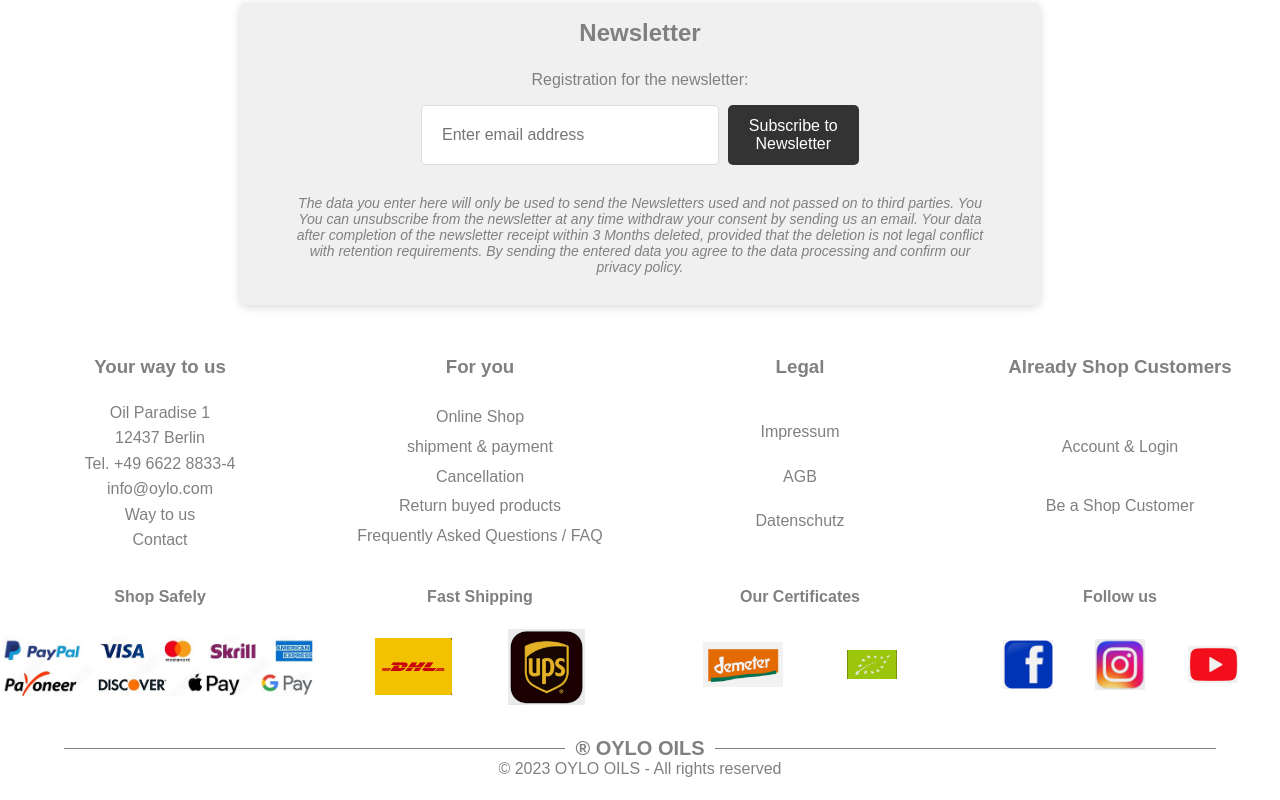
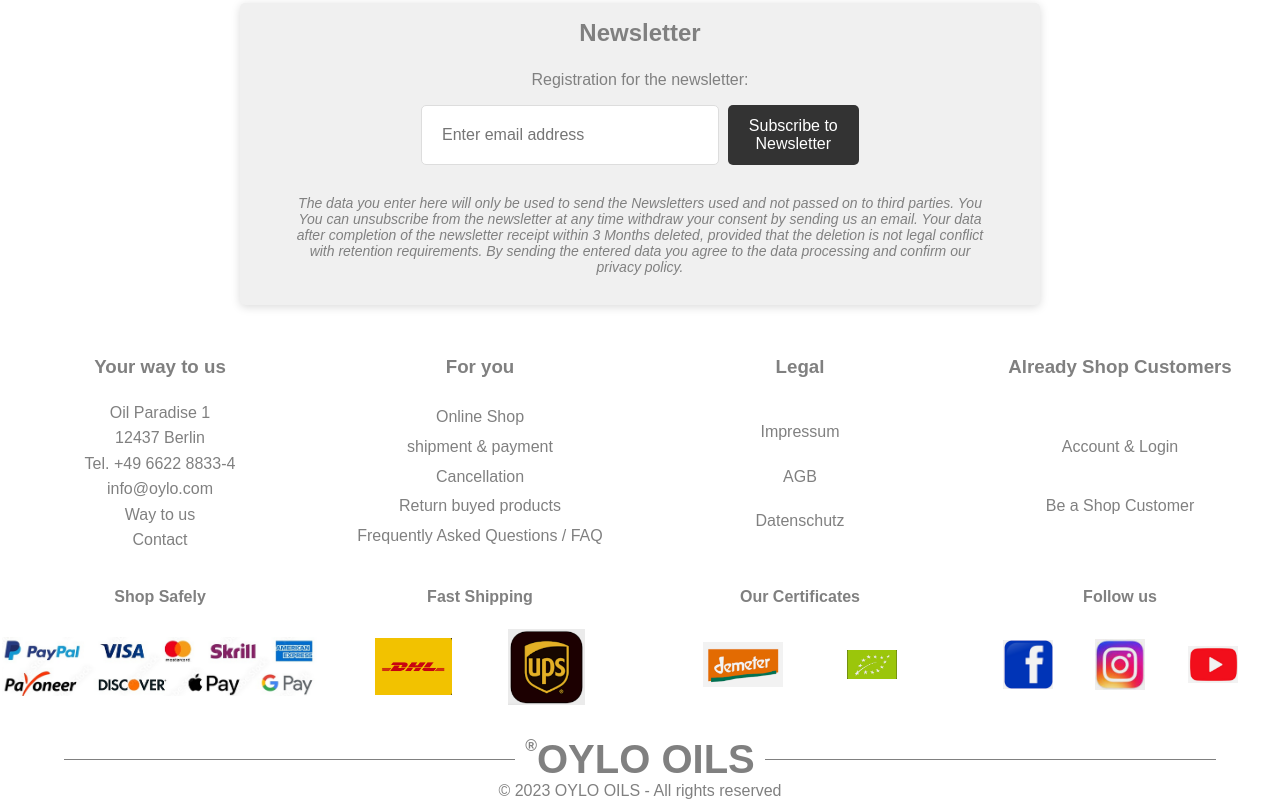
Before and after one commit to lunks/oil-shop, a React (Create React App) app in the folder frontend/: page / in a window 1280 px wide. Shown: the part 1728-2528 px from the top of the page. Before the commit the page ends 2506 px from the top, so only its background shows below. Built offline with nearby package versions, Linux system fonts and the light colour scheme; no server answers; a web font is replaced by a local one.

Commit message:
adjust bottom

```diff
--- a/frontend/src/components/Footer/Footer.js
+++ b/frontend/src/components/Footer/Footer.js
@@ -250,7 +250,10 @@ const Footer = () => {
           </ul>
         </div>
         <div className={styles.footerUnderSection}>
-          <div className={styles.footerUnderSectionText}>® OYLO OILS</div>
+          <div className={styles.footerUnderSectionText}>
+            <small className={styles.footerUnderSectionTextIcon}>®</small> OYLO
+            OILS
+          </div>
         </div>
         <div className='footerCopyrightSection'>
           © 2023 OYLO OILS - All rights reserved
--- a/frontend/src/components/Footer/Footer.module.css
+++ b/frontend/src/components/Footer/Footer.module.css
@@ -256,6 +256,10 @@
   justify-content: center;
 }
 
+.footerUnderSectionTextIcon {
+  font-size: 16px;
+}
+
 .footerUnderSectionText {
   font-size: 20px;
   font-weight: 600;
@@ -263,6 +267,7 @@
   justify-content: center;
   flex-direction: row;
   width: 90%;
+  font-size: 40px;
 }
 
 .footerUnderSectionText:before,
```
